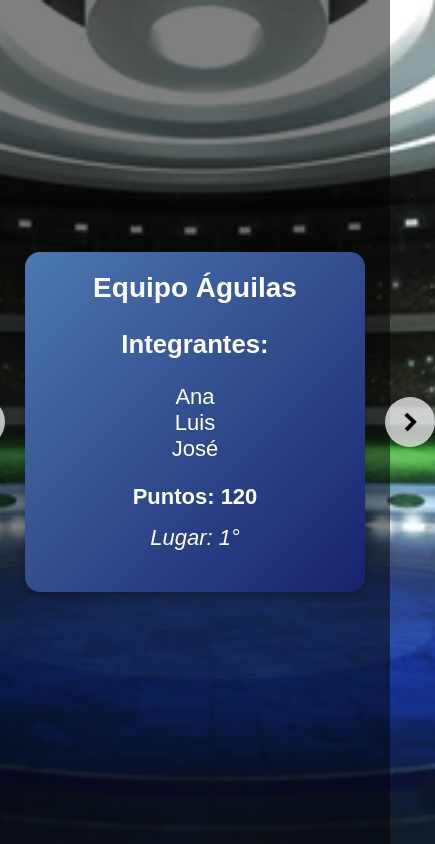
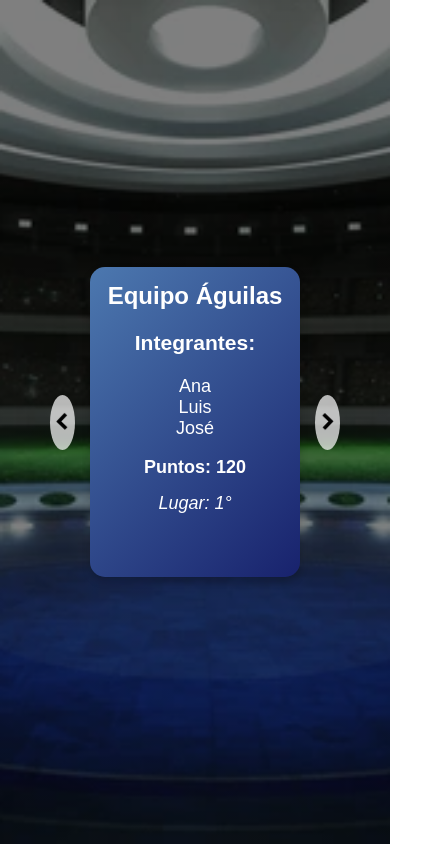
Before and after one commit to paucasvil/MentesFuertes, a plain HTML site: page cards.html in a window 390 px wide. Shown: the whole page, 435 px wide, since content can reach past the window. Drawn offline with nearby package versions, Linux system fonts and the light colour scheme.

Commit message:
Scoreboard responsivo

```diff
--- a/stylesScoreboard.css
+++ b/stylesScoreboard.css
@@ -79,3 +79,29 @@ body {
 .nav-btn:hover {
     transform: scale(1.1);
 }
+
+@media (max-width: 768px) {
+    .scoreboard-container {
+        flex-direction: row;
+        gap: 15px;
+    }
+    .team-card {
+        width: 180px;
+        height: 280px;
+        padding: 15px;
+    }
+
+    .team-name {
+        font-size: 24px;
+    }
+
+    .team-points, .team-place, .team-members {
+        font-size: 18px;
+    }
+
+    .nav-btn {
+        font-size: 1.8rem;
+        width: 25px;
+        height: 55px;
+    }
+}
```
